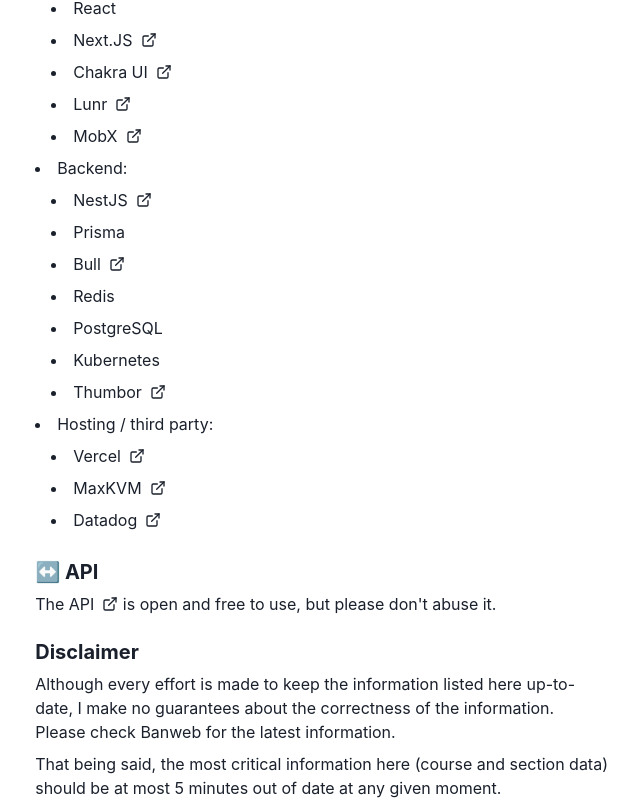
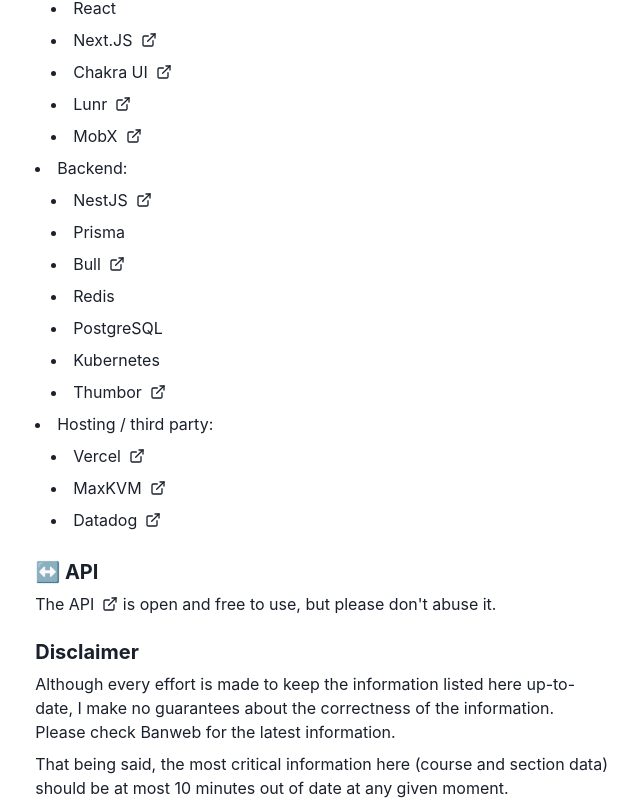
Before and after one commit to Michigan-Tech-Courses/frontend, a Next.js app: page /about in a window 1280 px wide. Shown: the part 907-1707 px from the top of the page, without its empty margins (318-958 px from the left). Built offline with nearby package versions, Linux system fonts and the light colour scheme; no server answers.

Commit message:
Change stale data time guarantee

```diff
--- a/pages/about.tsx
+++ b/pages/about.tsx
@@ -145,7 +145,7 @@ const AboutPage = () => (
 				</Text>
 
 				<Text as="span">
-          That being said, the most critical information here (course and section data) should be at most 5 minutes out of date at any given moment.
+          That being said, the most critical information here (course and section data) should be at most 10 minutes out of date at any given moment.
 				</Text>
 			</VStack>
 		</VStack>
```
